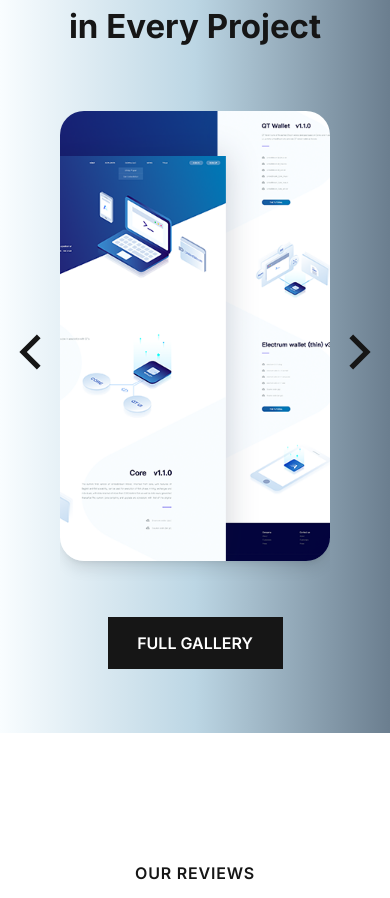
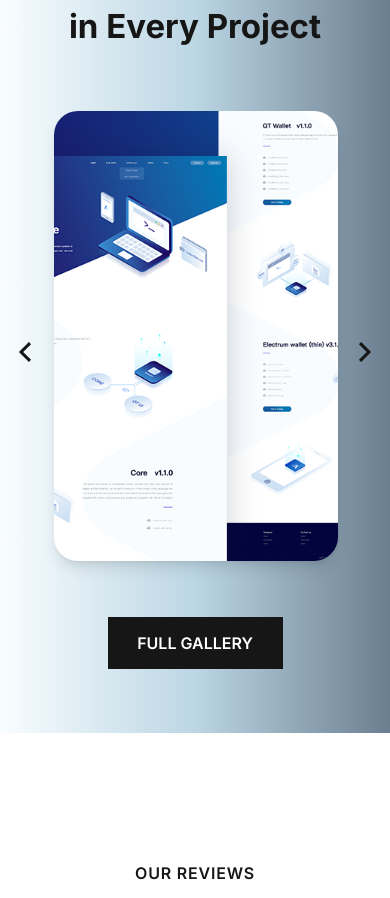
Before and after one commit to dna-projects/web-design-template, a Next.js app: page / in a window 390 px wide. Shown: the part 3273-4171 px from the top of the page. Built offline with nearby package versions, Linux system fonts and the light colour scheme.

Commit message:
Add left and right margin to images in gallery to prevent shadow cut off.

```diff
--- a/components/Carousel.tsx
+++ b/components/Carousel.tsx
@@ -47,14 +47,14 @@ export default function Carousel({ images = [] }: CarouselProps) {
         <div className='flex flex-row justify-center self-center max-w-screen-xl'>
 
             {/* Go back arrow */}
-            <button className='flex justify-center self-center cursor-pointer w-20 -ml-4 xs:-ml-0 md:w-28' onClick={handlePrev}>
+            <button className='flex justify-center self-center cursor-pointer w-10 xs:w-20 -ml-2 xs:-ml-0 md:w-28' onClick={handlePrev}>
                 <Image
                     src='/chevron.svg'
                     alt=''
                     width={100}
                     height={100}
                     priority={true}
-                    className='self-center w-14 hover:w-full duration-100 md:w-20'
+                    className='self-center w-8 hover:w-full duration-100 xs:w-14 md:w-20'
                 />
             </button>
 
@@ -62,9 +62,9 @@ export default function Carousel({ images = [] }: CarouselProps) {
             <div className='flex justify-center overflow-hidden w-full md:w-5/6'>
                 <div className='flex gap-8 transition-transform duration-300 ease-in-out mx-0 xs:mx-4' style={{ transform: `translateX(-${currentIndex * (isLargeScreen ? 35 : 105)}%)` }}>
                     {images.map((image, index) => (
-                        <div key={index} className='w-[100%] flex-shrink-0 lg:w-[48%] xl:w-[31.5%]'>
+                        <div key={index} className='w-[93%] flex-shrink-0 xs:w-[100%] lg:w-[48%] xl:w-[31.5%]'>
                             <Link href='/gallery' >
-                                <img src={image} alt={`Slide ${index}`} className='w-full h-[450px] object-cover rounded-3xl shadow-lg mb-8' />
+                                <img src={image} alt={`Slide ${index}`} className='w-full h-[450px] object-cover rounded-3xl shadow-lg mb-8 mx-3 xs:mx-0' />
                             </Link>
                         </div>
                     ))}
@@ -72,14 +72,14 @@ export default function Carousel({ images = [] }: CarouselProps) {
             </div>
 
             {/* Go forward arrow */}
-            <button className='flex justify-center self-center cursor-pointer w-20 -mr-4 xs:-mr-0 md:w-28' onClick={handleNext}>
+            <button className='flex justify-center self-center cursor-pointer w-10 -mr-2 xs:w-20 xs:-mr-0 md:w-28' onClick={handleNext}>
                 <Image
                     src='/chevron.svg'
                     alt=''
                     width={100}
                     height={100}
                     priority={true}
-                    className='self-center rotate-180 w-14 hover:w-full duration-100 md:w-20'
+                    className='self-center rotate-180 w-8 hover:w-full duration-100 xs:w-14 md:w-20'
                 />
             </button>
         </div>
```
